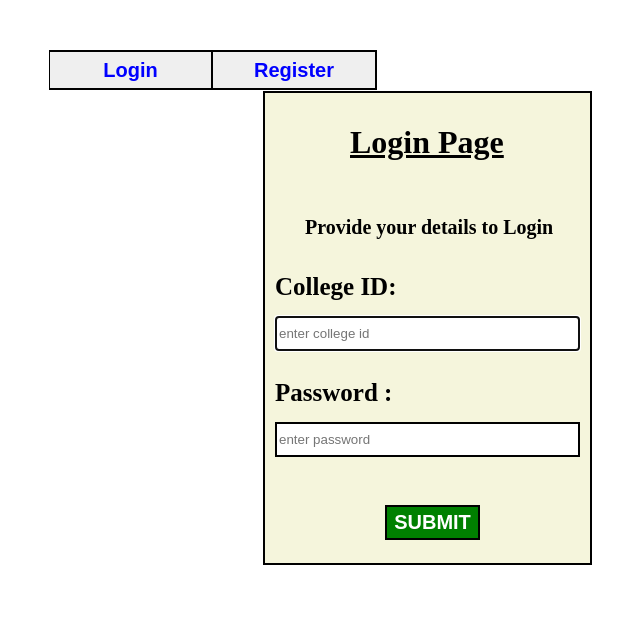
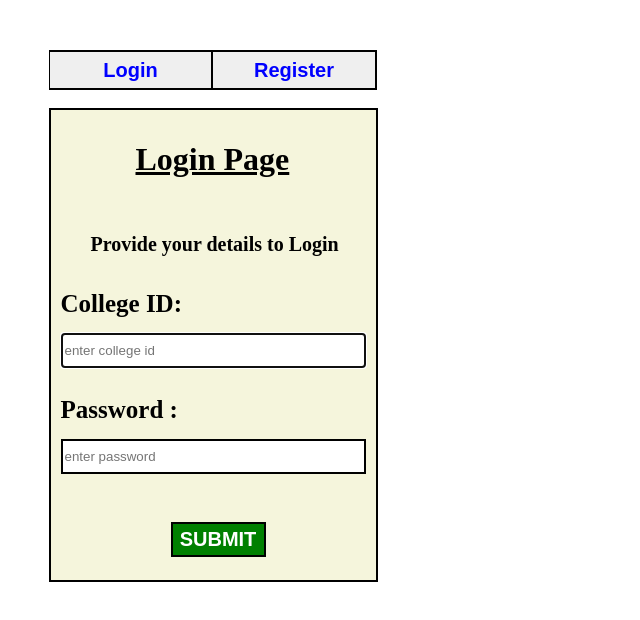
Before and after one commit to SNEHASREEPRIYA/FSDRepo, a React (Create React App) app: page / in a window 1280 px wide. Shown: the top 620 px of the page, without its empty margins (427-1067 px from the left). Built offline with nearby package versions, Linux system fonts and the light colour scheme.

Commit message:
Sucessfully added all Files.

```diff
--- a/src/Login Page.js
+++ b/src/Login Page.js
@@ -53,7 +53,7 @@ function Login() {
 // export default Login;
 
 return (
-    <div style={{marginLeft:682,marginTop:-17,border:"2px solid black",padding:10,width:305,height:450,display:"flex",flexDirection:"column",backgroundColor:"beige"}}>
+    <div style={{marginLeft:682,marginTop:-17,border:"2px solid black",padding:10,width:305,height:450,display:"flex",flexDirection:"column",backgroundColor:"beige",margin:'auto'}}>
         <h1 style={{marginLeft:75}}><u>Login Page</u></h1>
         <h5 style={{fontSize:20,marginLeft:30}}>Provide your details to Login</h5>
         <form onSubmit={formSubmit} style={{fontSize:25,display:"flex",flexDirection:"column"}}>
--- a/src/registerPage.js
+++ b/src/registerPage.js
@@ -105,7 +105,7 @@ function RegisterPage() {
             </div> */}
             <div style={{marginLeft:85,marginTop:-18,border:"2px solid black",padding:10,width:308,display:"flex",flexDirection:"column",backgroundColor:"beige"}}>
 
-            <h1 style={{marginLeft:65}}><u>Register Page</u></h1>
+            <h1 style={{marginLeft:50}}><u>Register Page</u></h1>
             <h5 style={{fontSize:20,marginLeft:20}}>Provide your details to Register</h5>
             <form onSubmit={submitData} style={{fontSize:25,display:"flex",flexDirection:"column"}}>
                 <label><b>College Mail-ID :</b></label>
```
